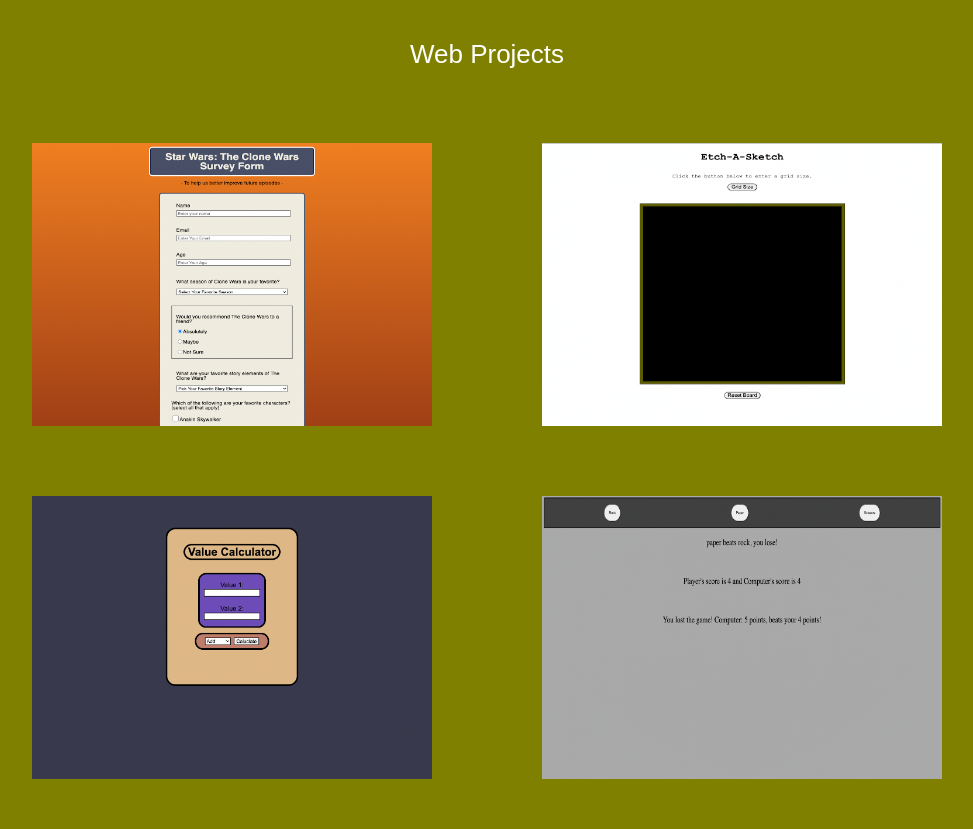
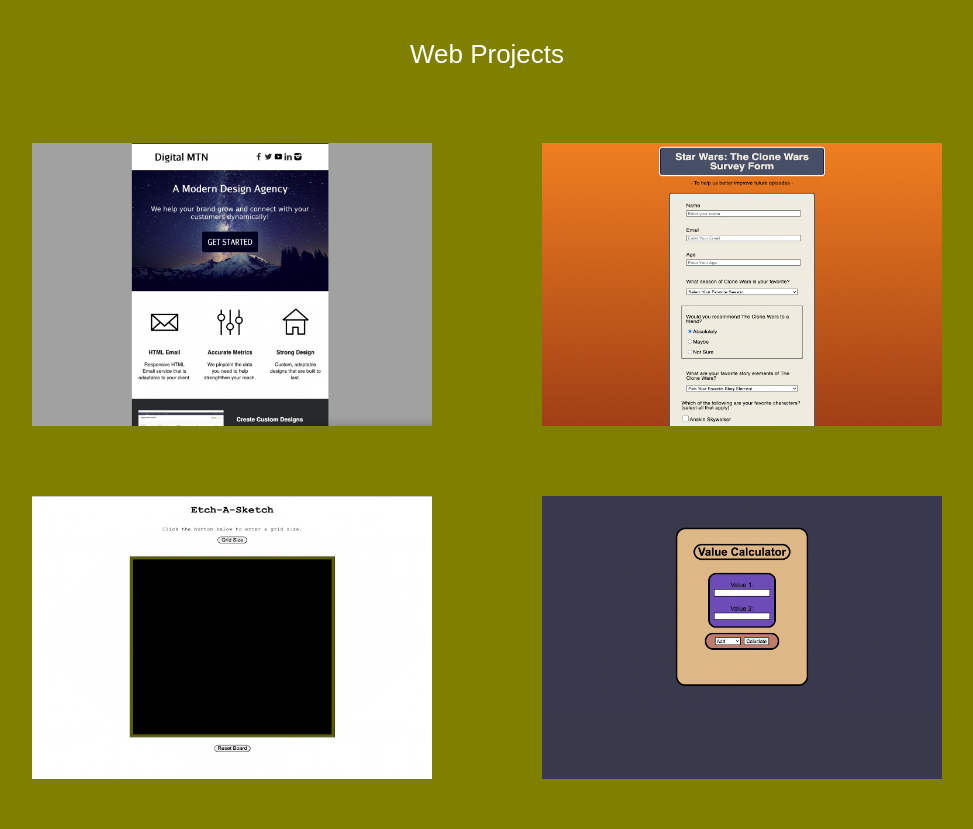
Before and after one commit to EzraSabine/PersonalPortfolio, a plain HTML site: page index.html in a window 1280 px wide. Shown: the part 1280-2109 px from the top of the page, without its empty margins (153-1126 px from the left). Drawn offline with Linux system fonts and the light colour scheme.

Commit message:
updated project to add HTML email page

```diff
--- a/index.html
+++ b/index.html
@@ -80,10 +80,10 @@
 
     <p class="container-titles">Web Projects</p>
     <div id="web-projects">
+      <a href="JS Pages/HTML Email/index.html" target="_blank"><img class="web-project-img" src="images/HTMLEmail.png"/></a>
       <a href="JS Pages/Survey Form/index.html" target="_blank"><img class="web-project-img" src="images/Survey.png"/></a>
       <a href="JS Pages/Etch/index.html" target="_blank"><img class="web-project-img" src="images/etch.png"/></a>
       <a href="JS Pages/Calculator/index.html" target="_blank"><img class="web-project-img" src="images/Calc.png"/></a>
-      <a href="JS Pages/RPS/index.html" target="_blank"><img class="web-project-img" src="images/rps.png"/></a>
     </div>
 
 
```
Also changed, not shown: images/HTMLEmail.png (added), 2 other files.
